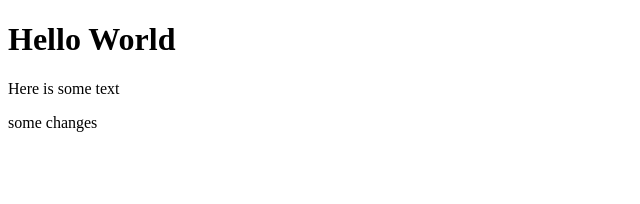
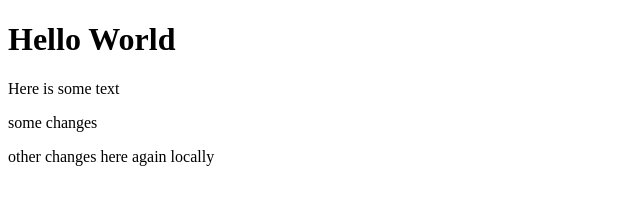
Before and after one commit to atef-ghr/live_sessions, a plain HTML site: page index.html in a window 1280 px wide. Shown: the whole page, without its empty margins (0-640 px from the left). Drawn offline with Linux system fonts and the light colour scheme.

Commit message:
new branch with changes

```diff
--- a/index.html
+++ b/index.html
@@ -10,5 +10,6 @@
     <h1>Hello World</h1>
     <p>Here is some text</p>
     <p>some changes</p>
+    <p>other changes here again locally</p>
 </body>
 </html>
```
